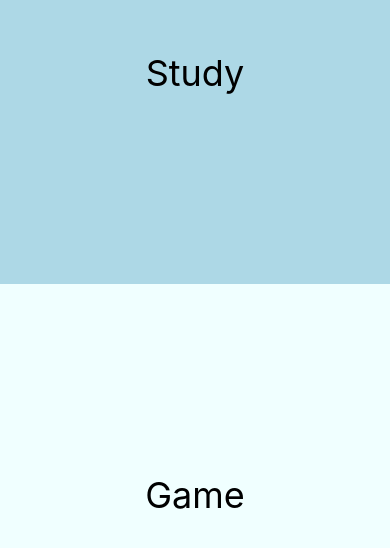
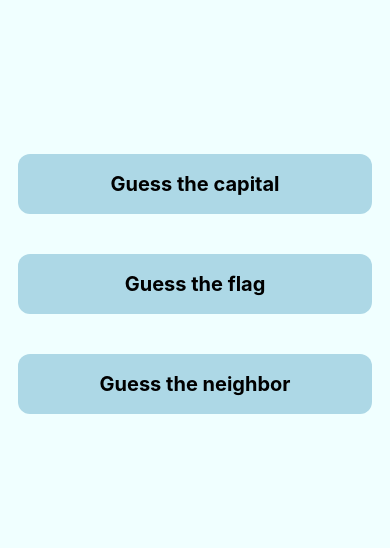
Before and after one commit to scstgm/GeoApp, a React Native app: screen /GameTypesScreen in a window 390 px wide. Before the commit this address had no page. Shown: the part 138-686 px from the top of the page. Built offline with nearby package versions, Linux system fonts and the light colour scheme.

Commit message:
doing the game

```diff
--- a/components/CountriesListScreen.js
+++ b/components/CountriesListScreen.js
@@ -13,8 +13,8 @@ const CountriesListScreen = ({ navigation, route }) => {
   const { region } = route.params;
 
   useEffect(() => {
-    //for some reason it doesn't work with v3.1 but with v2 it does?!
-    //in the API's documentation the endpoints are the same for each version
+    /* for some reason it doesn't work with v3.1 but with v2 it does, even
+    though in the API's documentation this endpoint is the same for each version */
     fetch(`https://restcountries.com/v2/region/${region}`)
       .then((res) => {
         if (res.ok) {
--- a/components/CountryScreen.js
+++ b/components/CountryScreen.js
@@ -14,29 +14,20 @@ not supported on Android and because "replace(/\B(?=(\d{3})+(?!\d))/g, ".")"
 is ugly and prone to cause bugs */
 let numbro = require("numbro");
 
-//for converting the UTC timezone to local time of the selected country
-import moment from "moment";
-
 const CountryScreen = ({ navigation, route }) => {
   const { flag, name, cca2, capital, population, area, timezone, borders } =
     route.params;
+
   const [currencyValue, setCurrencyValue] = useState();
 
-  // //converting the UTC timezone to local time
+  //converting the UTC offset to local time ?
 
-  // const localTime = moment
-  //   .utc(timezone)
-  //   .local()
-  //   .format("MMMM Do YYYY, h:mm:ss a");
+  //timezonedb API call
+  //http://api.timezonedb.com/v2.1/get-time-zone?key=U72HT3WE7VK2&format=json&by=zone&zone=${selectedCountryTimezone}
 
+  //currency
   //api.exchangeratesapi.io/v1/latest?access_key=i9sv5EtHHHu6tMuG9itB6FpMdRTceA3S;
 
-  /* useEffect(() => {
-    const interval = setInterval(() => {
-      setTime(moment().tz(timezone).format("h:mm:ss a"));
-    }, 1000);
-    return () => clearInterval(interval);
-  }, [timezone]); */
   return (
     <View style={styles.container}>
       <Image source={flag} style={styles.flag} />
@@ -53,10 +44,12 @@ const CountryScreen = ({ navigation, route }) => {
           {/* Area: {area.toString().replace(/\B(?=(\d{3})+(?!\d))/g, ".")} km² */}
           Area: {numbro(area).format({ thousandSeparated: true })} km²
         </Text>
-        <Text style={styles.text}>Local time: {`${timezone}`}</Text>
+        <Text style={styles.text}>Time zone: {`${timezone} `}</Text>
 
         <Text style={styles.text}>Neighbors: </Text>
-
+        {typeof borders === "undefined" ? (
+          <Text style={styles.text}>There is none.</Text>
+        ) : (
           <FlatList
             contentContainerStyle={styles.bordersListContainer}
             data={borders}
@@ -64,15 +57,27 @@ const CountryScreen = ({ navigation, route }) => {
             keyExtractor={(item) => item}
             renderItem={({ item }) => (
               <TouchableOpacity
-              onPress={() => navigation.navigate("CountryScreen")}
+                onPress={() =>
+                  navigation.setParams("CountryScreen", {
+                    flag,
+                    name,
+                    cca2,
+                    capital,
+                    population,
+                    area,
+                    timezone,
+                    borders,
+                  })
+                }
               >
                 <View style={styles.bordersListItems}>
                   {/* <Image source={item.flag} style={styles.flag} /> */}
-                <Text style={styles.text}>{item}</Text>
+                  <Text style={styles.bordersListItemsText}>{item}</Text>
                 </View>
               </TouchableOpacity>
             )}
           />
+        )}
       </View>
     </View>
   );
@@ -98,12 +103,15 @@ const styles = StyleSheet.create({
   },
 
   bordersListContainer: {
-    flex: 1,
     justifyContent: "center",
     alignItems: "center",
   },
   bordersListItems: {
-    backgroundColor: "green",
+    margin: 4,
+    padding: 10,
+  },
+  bordersListItemsText: {
+    fontSize: 16,
   },
 });
 
--- a/components/GameScreen.js
+++ b/components/GameScreen.js
@@ -1,2 +1,6 @@
-const GameScreen = () => {};
+import GameTypesScreen from "./GameTypesScreen";
+
+const GameScreen = ({ navigation }) => {
+  return <GameTypesScreen navigation={navigation} />;
+};
 export default GameScreen;
--- /dev/null
+++ b/components/GameTypesScreen.js
@@ -0,0 +1,49 @@
+import { View, Text, TouchableOpacity, StyleSheet } from "react-native";
+
+const GameTypesScreen = ({ navigation }) => {
+  return (
+    <View style={styles.container}>
+      <TouchableOpacity
+        style={styles.guessOption}
+        onPress={() => navigation.navigate("GuessCapitalScreen")}
+      >
+        <Text style={styles.text}>Guess the capital</Text>
+      </TouchableOpacity>
+      <TouchableOpacity
+        style={styles.guessOption}
+        onPress={() => navigation.navigate("GuessFlagScreen")}
+      >
+        <Text style={styles.text}>Guess the flag</Text>
+      </TouchableOpacity>
+      <TouchableOpacity
+        style={styles.guessOption}
+        onPress={() => navigation.navigate("GuessNeighborScreen")}
+      >
+        <Text style={styles.text}>Guess the neighbor</Text>
+      </TouchableOpacity>
+    </View>
+  );
+};
+
+const styles = StyleSheet.create({
+  container: {
+    flex: 1,
+    justifyContent: "center",
+    backgroundColor: "azure",
+  },
+
+  guessOption: {
+    marginVertical: 20,
+    marginHorizontal: 18,
+    backgroundColor: "lightblue",
+    borderRadius: 12,
+    padding: 18,
+  },
+  text: {
+    fontSize: 20,
+    fontWeight: "bold",
+    textAlign: "center",
+  },
+});
+
+export default GameTypesScreen;
--- /dev/null
+++ b/components/GuessCapitalScreen.js
@@ -0,0 +1,96 @@
+import React, { useState, useEffect } from "react";
+import { View, Text, StyleSheet, TouchableOpacity, Alert } from "react-native";
+
+const GuessCapitalScreen = () => {
+  const [questions, setQuestions] = useState([]);
+  const [currentQuestion, setCurrentQuestion] = useState({});
+  const [options, setOptions] = useState([]);
+  const [correctAnswer, setCorrectAnswer] = useState("");
+
+  useEffect(() => {
+    fetch("https://restcountries.com/v3.1/all")
+      .then((res) => res.json())
+      .then((data) => {
+        setQuestions(data);
+        generateQuestion();
+      })
+      .catch((error) => console.error(error));
+  }, []);
+
+  const generateQuestion = () => {
+    if (questions.length === 0) {
+      return;
+    }
+    const randomIndex = Math.floor(Math.random() * questions.length);
+    const current = questions[randomIndex];
+    setCurrentQuestion(current);
+    setCorrectAnswer(current.capital);
+
+    const options = [current.capital];
+    let count = 0;
+
+    while (count < 3) {
+      const randomOptionIndex = Math.floor(Math.random() * questions.length);
+      if (options.indexOf(questions[randomOptionIndex].capital) === -1) {
+        options.push(questions[randomOptionIndex].capital);
+        count++;
+      }
+    }
+
+    setOptions(options.sort(() => Math.random() - 0.5));
+  };
+
+  const checkAnswer = (answer) => {
+    if (answer === correctAnswer) {
+      Alert.alert("Correct");
+      generateQuestion();
+    } else {
+      Alert.alert("Incorrect");
+    }
+  };
+
+  return (
+    <View style={styles.container}>
+      {currentQuestion.name ? (
+        <Text style={styles.question}>
+          What is the capital of {currentQuestion.name}?
+        </Text>
+      ) : (
+        <Text style={styles.question}>Loading...</Text>
+      )}
+      {options.map((option, index) => (
+        <TouchableOpacity
+          key={index}
+          style={styles.option}
+          onPress={() => checkAnswer(option)}
+        >
+          <Text style={styles.optionText}>{option}</Text>
+        </TouchableOpacity>
+      ))}
+    </View>
+  );
+};
+
+const styles = StyleSheet.create({
+  container: {
+    flex: 1,
+    justifyContent: "center",
+    alignItems: "center",
+  },
+  question: {
+    fontSize: 20,
+    marginBottom: 20,
+  },
+  option: {
+    backgroundColor: "#ddd",
+    padding: 10,
+    marginVertical: 10,
+    width: 200,
+    alignItems: "center",
+  },
+  optionText: {
+    fontSize: 16,
+  },
+});
+
+export default GuessCapitalScreen;
--- /dev/null
+++ b/components/GuessFlagScreen.js
@@ -0,0 +1,2 @@
+const GuessFlagScreen = () => {};
+export default GuessFlagScreen;
--- /dev/null
+++ b/components/GuessNeighborScreen.js
@@ -0,0 +1,2 @@
+const GuessNeighborScreen = () => {};
+export default GuessNeighborScreen;
--- a/components/RegionsScreen.js
+++ b/components/RegionsScreen.js
@@ -34,12 +34,13 @@ const RegionsScreen = ({ navigation }) => {
   return (
     <View style={styles.container}>
       <FlatList
-        style={styles.list}
+        contentContainerStyle={{ flex: 1, justifyContent: "space-between" }}
+        style={styles.regionList}
         data={regions}
         keyExtractor={(item) => item}
         renderItem={({ item }) => (
           <TouchableOpacity
-            style={styles.regionContainer}
+            style={styles.region}
             onPress={() =>
               navigation.navigate("CountriesListScreen", { region: item })
             }
@@ -58,22 +59,19 @@ const styles = StyleSheet.create({
     justifyContent: "center",
     backgroundColor: "lightblue",
   },
-  list: {
-    marginVertical: 100,
-    marginHorizontal: 16,
+  regionList: {
+    marginVertical: 140,
+    marginHorizontal: 18,
   },
-  regionContainer: {
-    flex: 1,
+  region: {
     backgroundColor: "azure",
     borderRadius: 12,
-    padding: 16,
-    marginVertical: 8,
-    alignItems: "center",
-    justifyContent: "center",
+    padding: 18,
   },
   regionText: {
     fontSize: 20,
     fontWeight: "bold",
+    textAlign: "center",
   },
 });
 
--- a/components/RootStack.js
+++ b/components/RootStack.js
@@ -1,10 +1,14 @@
 import { createStackNavigator } from "@react-navigation/stack";
 import HomeScreen from "./HomeScreen";
 import StudyScreen from "./StudyScreen";
-import GameScreen from "./GameScreen";
 import RegionsScreen from "./RegionsScreen";
 import CountriesListScreen from "./CountriesListScreen";
 import CountryScreen from "./CountryScreen";
+import GameScreen from "./GameScreen";
+import GameTypesScreen from "./GameTypesScreen";
+import GuessCapitalScreen from "./GuessCapitalScreen";
+import GuessFlagScreen from "./GuessFlagScreen";
+import GuessNeighborScreen from "./GuessNeighborScreen";
 
 const Stack = createStackNavigator();
 
@@ -16,13 +20,20 @@ const RootStack = () => {
     >
       <Stack.Screen name="HomeScreen" component={HomeScreen} />
       <Stack.Screen name="StudyScreen" component={StudyScreen} />
-      <Stack.Screen name="GameScreen" component={GameScreen} />
       <Stack.Screen name="RegionsScreen" component={RegionsScreen} />
       <Stack.Screen
         name="CountriesListScreen"
         component={CountriesListScreen}
       />
       <Stack.Screen name="CountryScreen" component={CountryScreen} />
+      <Stack.Screen name="GameScreen" component={GameScreen} />
+      <Stack.Screen name="GameTypesScreen" component={GameTypesScreen} />
+      <Stack.Screen name="GuessCapitalScreen" component={GuessCapitalScreen} />
+      <Stack.Screen name="GuessFlagScreen" component={GuessFlagScreen} />
+      <Stack.Screen
+        name="GuessNeighborScreen"
+        component={GuessNeighborScreen}
+      />
     </Stack.Navigator>
   );
 };
```
Lines whose indentation alone changed are shown as unchanged.
